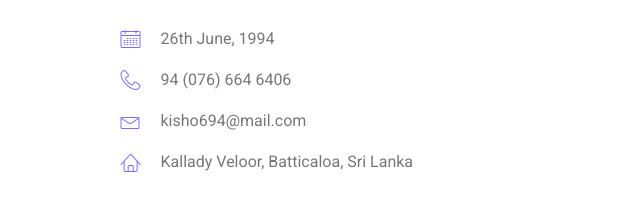
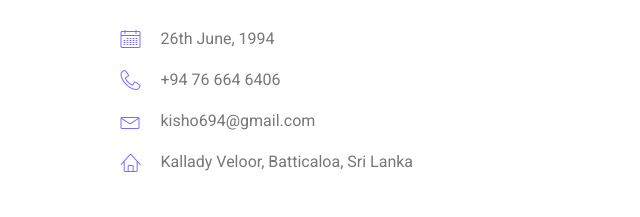
Before and after one commit to nkishoth/kishoth.dreamspace.academy, a plain HTML site: page index.html in a window 1280 px wide. Shown: the part 436-653 px from the top of the page, 532-1172 px from the left. Drawn offline with Linux system fonts and the light colour scheme.

Commit message:
Updated Email

```diff
--- a/index.html
+++ b/index.html
@@ -36,8 +36,8 @@
 								<p> Kishoth is a Social Engineer who creates mechanisms to foster social change and influence future development through Social Innovation. With a background of peace-building, community development, and research, he works passionately for sustainable social impact.</p>
 								<ul class="list basic_info">
 								<li><a href="#"><i class="lnr lnr-calendar-full"></i> 26th June, 1994</a></li>
-									<li><a href="#"><i class="lnr lnr-phone-handset"></i> 94 (076) 664 6406</a></li>
-									<li><a href="#"><i class="lnr lnr-envelope"></i> kisho694@mail.com</a></li>
+									<li><a href="#"><i class="lnr lnr-phone-handset"></i> +94 76 664 6406</a></li>
+									<li><a href="#"><i class="lnr lnr-envelope"></i> kisho694@gmail.com</a></li>
 									<li><a href="#"><i class="lnr lnr-home"></i> Kallady Veloor, Batticaloa, Sri Lanka</a></li>
 								</ul>
 								<ul class="list personal_social">
```
